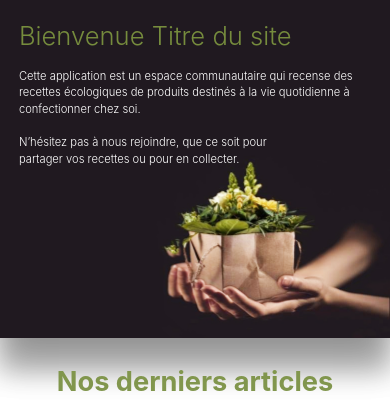
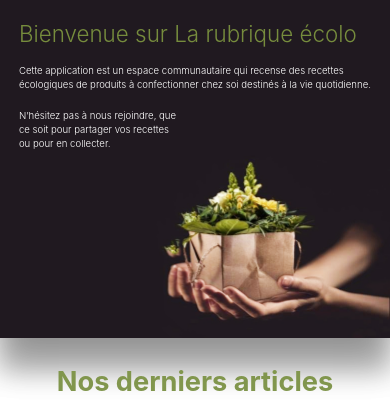
Before and after one commit to Zortaes/Maeva-Tiphaine-projet, a Symfony app: template templates/main/homepage.html.twig in a window 390 px wide. Shown: the top 419 px of the page. Run offline with Twig, Linux system fonts and the light colour scheme; the template is opened without the code that fills it, so the values that code supplies are empty; style sheets or scripts are compiled from the project's sources; some libraries are stand-ins or nearby versions.

Commit message:
premieres rectification css

```diff
--- a/assets/css/homepage.scss
+++ b/assets/css/homepage.scss
@@ -44,7 +44,7 @@ JUMBOTRON SIZE
 
             @media (max-width: 550px)
             {
-                font-size: 1.6em;
+                font-size: 1.4em;
             }
 
             @media (min-width: 550px) and (max-width: 767px)
@@ -69,7 +69,7 @@ JUMBOTRON SIZE
 
             @media  (max-width: 550px)
             {
-              font-size: 0.7em;
+              font-size: 0.6em;
             }
 
             @media (min-width: 550px) and (max-width: 767px)
@@ -127,7 +127,7 @@ JUMBOTRON SIZE
 
             @media (max-width: 767px)
             {
-                margin-right: 15vw;
+                margin-right: 50vw;
             }
 
             @media (min-width: 767px) and (max-width: 930px)
--- a/templates/base.html.twig
+++ b/templates/base.html.twig
@@ -3,6 +3,7 @@
 <html>
     <head>
         <meta charset="UTF-8">
+        <meta name="viewport" content="width=device-width" />
         <title>{% block title %}Welcome!{% endblock %}</title>
         <script src="https://www.google.com/recaptcha/api.js" async defer></script>
         <link rel="stylesheet" href="https://stackpath.bootstrapcdn.com/bootstrap/4.4.1/css/bootstrap.min.css" integrity="sha384-Vkoo8x4CGsO3+Hhxv8T/Q5PaXtkKtu6ug5TOeNV6gBiFeWPGFN9MuhOf23Q9Ifjh" crossorigin="anonymous">
--- a/templates/main/homepage.html.twig
+++ b/templates/main/homepage.html.twig
@@ -21,16 +21,15 @@ JUMBOTRON (image-flowers)
 -->
 <div class="jumbotron jumbotron-fluid jumbotron-size-image-flowers background-image-flowers">
     <div class="container container-size-image-flowers">
-        <h1 class="display-4 title-image-flowers">Bienvenue Titre du site</h1>
+        <h1 class="display-4 title-image-flowers">Bienvenue sur La rubrique écolo</h1>
         <p class="lead paragraph-image-flowers-1">
-            Cette application est un espace communautaire qui recense des recettes écologiques de produits destinés à la
-            vie quotidienne à confectionner chez soi.
+            Cette application est un espace communautaire qui recense des recettes écologiques de produits à confectionner chez soi destinés à la vie quotidienne.
         </p>
         <p class="lead paragraph-image-flowers-2">
             N’hésitez pas à nous rejoindre, que ce soit pour partager vos recettes ou pour en collecter.
         </p>
         <p class="lead paragraph-image-flowers-3">
-            Ensemble créons une plateforme qui propose des solutions écologique et souvent aussi économique pour un
+            Ensemble créons une plateforme qui propose des solutions écologiques et souvent aussi économiques pour un
             environnement plus sain.
         </p>
     </div>
```
Also changed, not shown: public/build/app.css, 1 other file.
